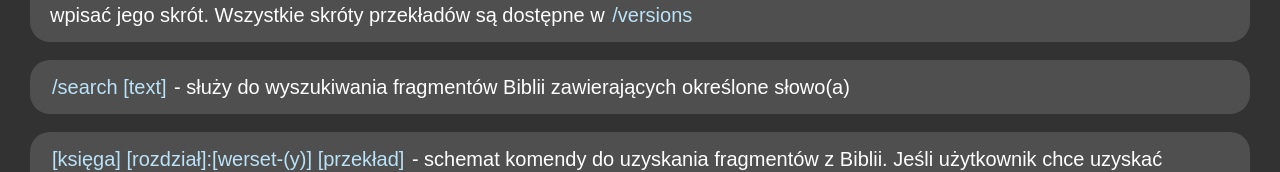
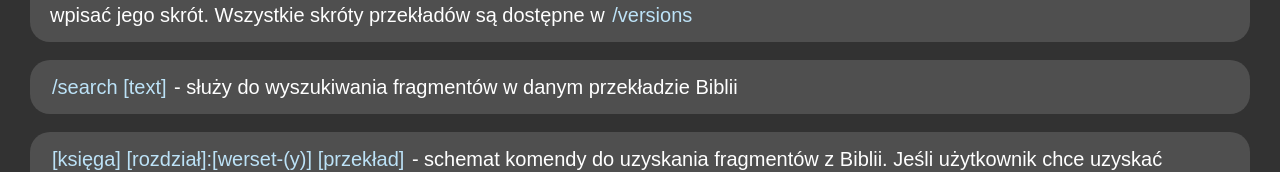
Before and after one commit to CodeJoan05/Biblia-Bot, a plain HTML site: page index.html in a window 1280 px wide. Shown: the part 757-929 px from the top of the page. Drawn offline with Linux system fonts and the light colour scheme.

Commit message:
Edited /search command

```diff
--- a/index.html
+++ b/index.html
@@ -56,7 +56,7 @@
             <p><span>/setversion [translation]</span> - ustawia domyślny przekład Pisma Świętego. Aby ustawić domyślny przekład Pisma Świętego należy wpisać jego skrót. Wszystkie skróty
             przekładów są dostępne w <span>/versions</span></p>
             <br>
-            <p><span>/search [text]</span> - służy do wyszukiwania fragmentów Biblii zawierających określone słowo(a)</p>
+            <p><span>/search [text]</span> - służy do wyszukiwania fragmentów w danym przekładzie Biblii</p>
             <br>
             <p><span>[księga] [rozdział]:[werset-(y)] [przekład]</span> - schemat komendy do uzyskania fragmentów z Biblii. Jeśli użytkownik chce uzyskać fragment z danego przekładu Pisma Świętego
             należy podać jego skrót. Przykład: <span>Jana 3:16-17 BG</span>. Jeśli użytkownik ustawił sobie domyślny przekład Pisma Świętego to nie trzeba podawać jego skrótu.</p>
```
